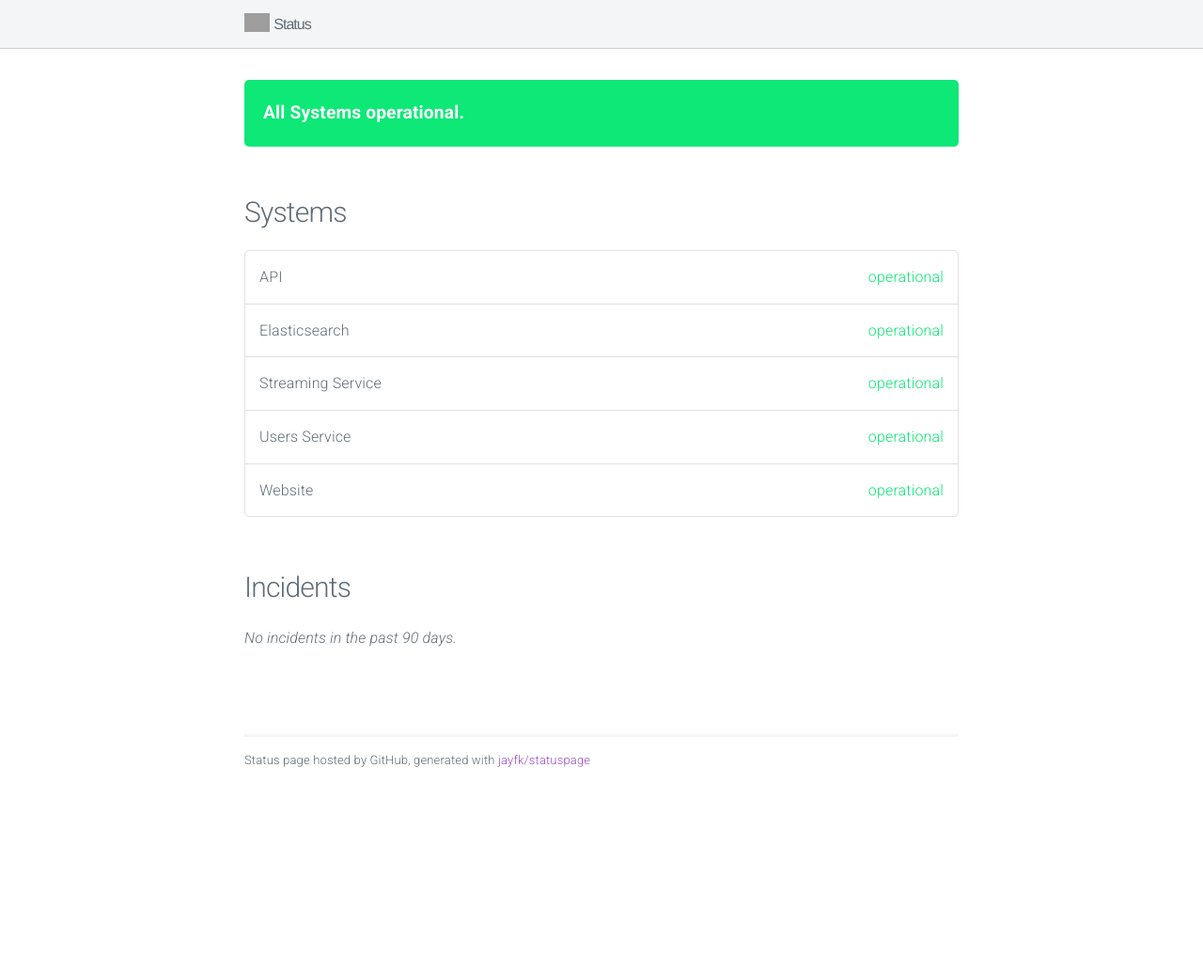
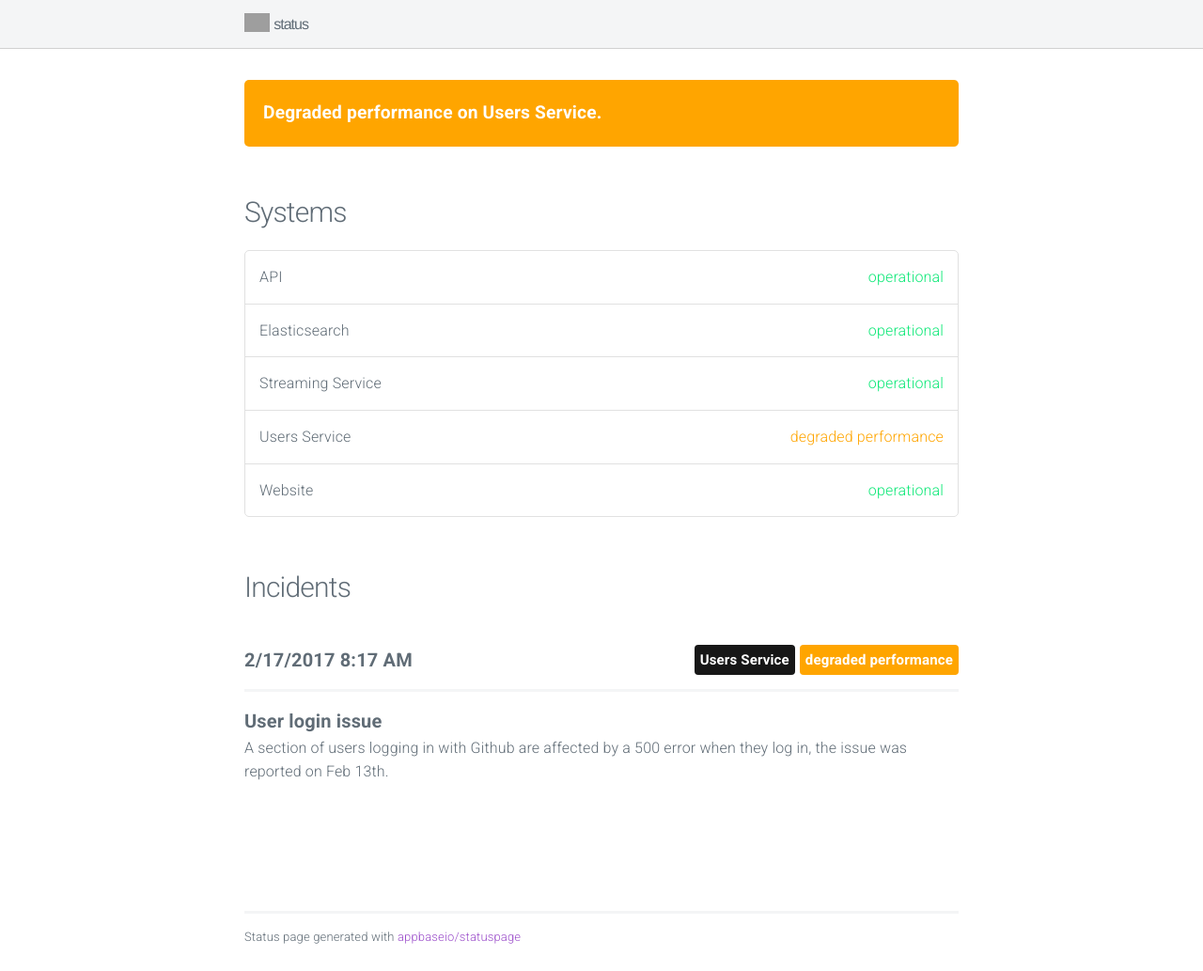
Before and after one commit to appbaseio/statuspage, a plain HTML site: page index.html in a window 1280 px wide. Shown: the whole page at 94% size. Before the commit the page ends 845 px from the top, so only its background shows below. Drawn offline with nearby package versions, Linux system fonts and the light colour scheme; no server answers; grey boxes are pictures that could not be loaded.

Commit message:
update index

```diff
--- a/index.html
+++ b/index.html
@@ -3,11 +3,11 @@
 	<head>
 		<meta charset="utf-8">
 		<meta name="robots" content="index, follow">
-		<title>Status</title>
+		<title>status</title>
 		<link rel="stylesheet" href="https://fonts.googleapis.com/css?family=Roboto:300,300italic,700,700italic">
 		<link rel="stylesheet" href="https://cdnjs.cloudflare.com/ajax/libs/normalize/3.0.3/normalize.css">
 		<link rel="stylesheet" href="style.css">
-		<link rel="icon" href="https://raw.githubusercontent.com/jayfk/statuspage/master/template/favicon.png">
+		<link rel="icon" href="https://appbase.io/favicon.ico">
 		<link rel="prefetch" type="application/l10n" href="translations.ini" />
 	</head>
 	<body>
@@ -18,8 +18,8 @@
 				<section class="container">
 
 					<a class="navigation-title" href="">
-						<img class="img" src="https://raw.githubusercontent.com/jayfk/statuspage/master/template/logo.png" height="30">
-						<h1 class="title">Status</h1>
+						<img class="img" src="https://appbase.io/images/logo.png" height="30">
+						<h1 class="title">status</h1>
 					</a>
 
 
@@ -29,9 +29,11 @@
 
 			<section class="container" id="main">
 
-					<div class="panel operational" data-l10n-id="systems-operational">
-						All Systems operational.
+
+					<div class="panel degraded performance">
+						<span data-l10n-id="Degraded-performance">Degraded performance</span> <span data-l10n-id="on">on</span> Users Service.
 					</div>
+
 
 
 				<h4 data-l10n-id="systems">Systems</h4>
@@ -50,7 +52,7 @@
 					</li>
 
 					<li>
-						Users Service <span class="status operational" data-l10n-id="operational">operational</span>
+						Users Service <span class="status degraded performance" data-l10n-id="degraded-performance">degraded performance</span>
 					</li>
 
 					<li>
@@ -61,7 +63,24 @@
 
 				<h4 data-l10n-id="incidents">Incidents</h4>
 
-					<em data-l10n-id="no.incidents">No incidents in the past 90 days.</em>
+
+					<div class="incident">
+						<span class="date moment">2017-02-17 08:17:17 UTC</span>
+
+
+							<span class="label degraded performance float-right" data-l10n-id="degraded-performance">degraded performance</span>
+
+
+							<span class="label system float-right">Users Service</span>
+
+						<hr/>
+
+						<span class="title">User login issue</span>
+						<p>A section of users logging in with Github are affected by a 500 error when they log in, the issue was reported on Feb 13th.</p>
+
+
+					</div>
+
 
 			</section>
 
@@ -69,7 +88,7 @@
 			<footer class="footer">
 				<section class="container">
 					<hr/>
-					<p>Status page hosted by GitHub, generated with <a href='https://github.com/jayfk/statuspage'>jayfk/statuspage</a></p>
+					<p>Status page generated with <a href='https://github.com/appbaseio/statuspage'>appbaseio/statuspage</a></p>
 				</section>
 			</footer>
 
```
